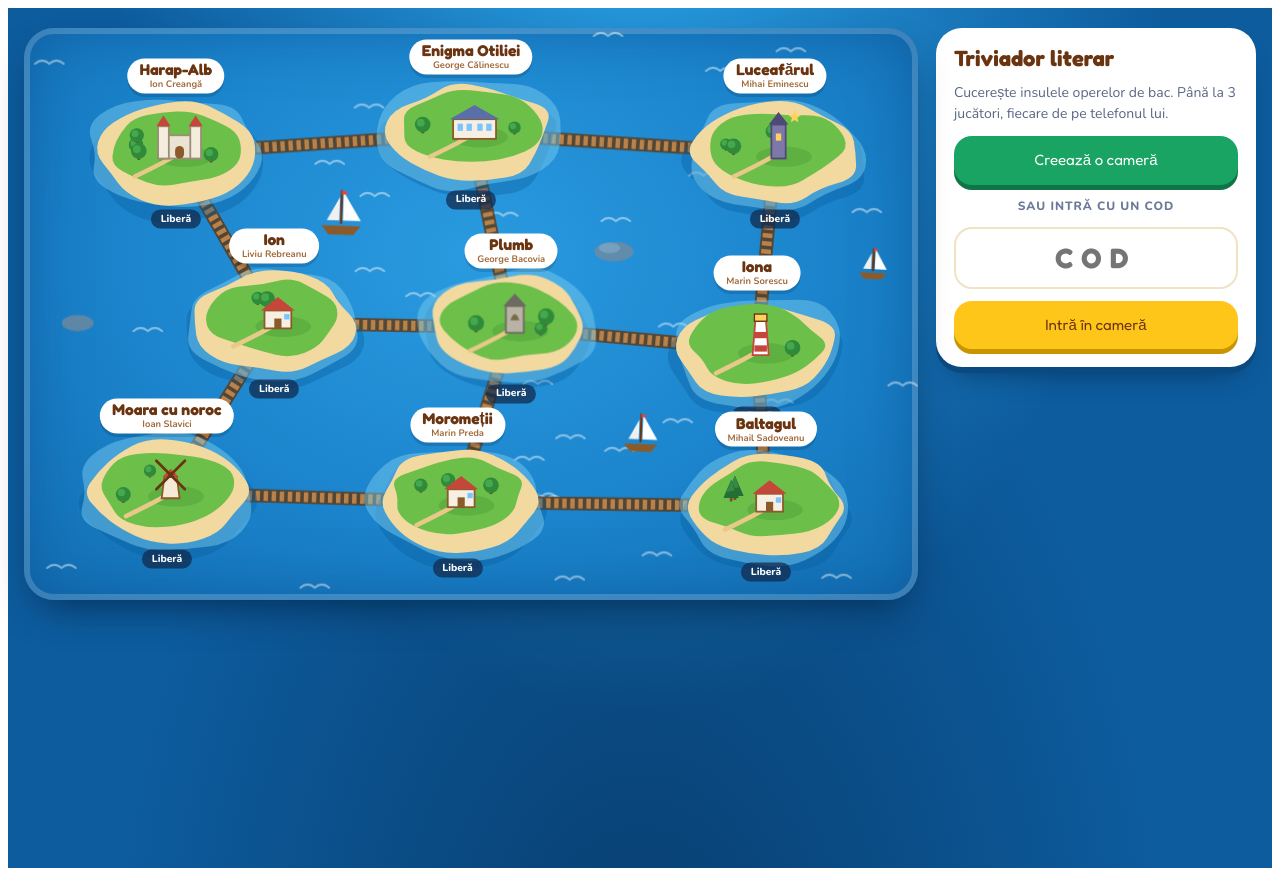
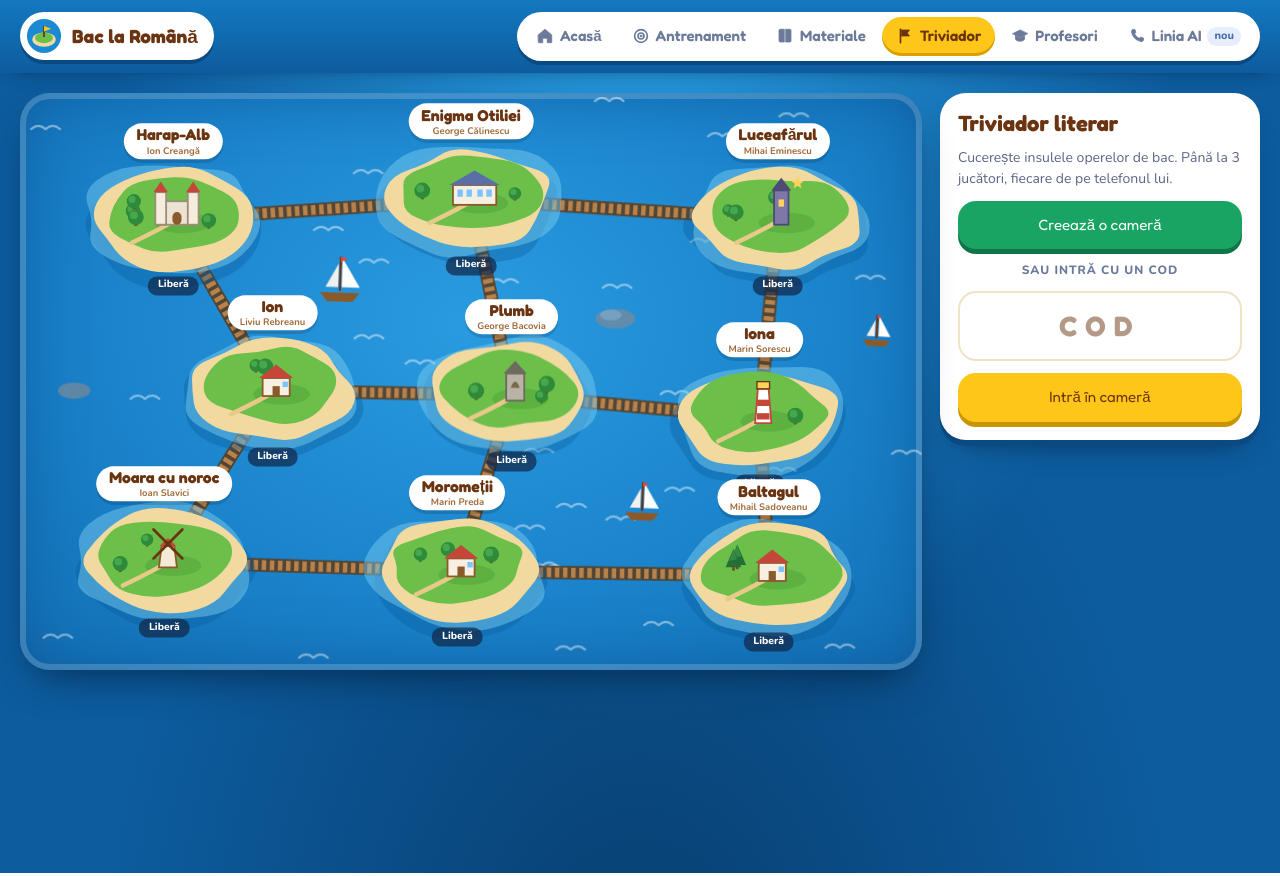
Before and after one commit to anam6rt1/hackattack, a Next.js app in the folder frontend/: page /joc in a window 1280 px wide. Built offline with nearby package versions, Linux system fonts and the light colour scheme.

Commit message:
versiune finala site

```diff
--- /dev/null
+++ b/frontend/app/globals.css
@@ -0,0 +1,5 @@
+@import "tailwindcss";
+
+body {
+  margin: 0;
+}
--- /dev/null
+++ b/frontend/app/layout.tsx
@@ -0,0 +1,19 @@
+import type { Metadata } from "next";
+import "./globals.css";
+import Meniu from "@/components/Meniu";
+
+export const metadata: Metadata = {
+  title: "Bac la Română",
+  description: "Învață pentru bacul la română jucându-te.",
+};
+
+export default function RootLayout({ children }: Readonly<{ children: React.ReactNode }>) {
+  return (
+    <html lang="ro">
+      <body>
+        <Meniu />
+        {children}
+      </body>
+    </html>
+  );
+}
--- /dev/null
+++ b/frontend/app/page.tsx
@@ -0,0 +1,12 @@
+import PaginaInCurand from "@/components/PaginaInCurand";
+
+export default function Acasa() {
+  return (
+    <PaginaInCurand
+      eticheta="Acasă"
+      titlu="Bine ai venit pe insula bacului."
+      text="Alege din meniu: antrenament pe capitole, materiale, Triviador cu prietenii sau linia AI."
+      seed={13}
+    />
+  );
+}
```
